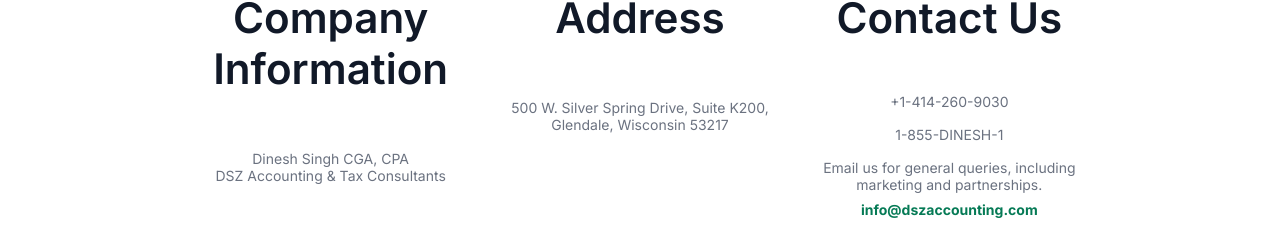
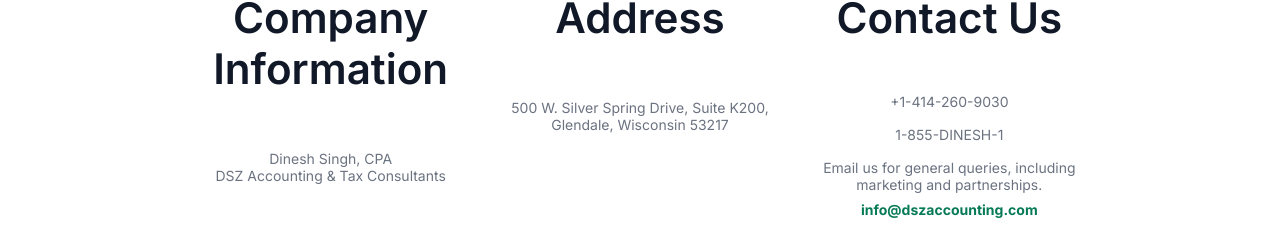
Before and after one commit to wtrepair/dszaccounting, a React (Vite) app: page / in a window 1280 px wide. Shown: the part 8107-8347 px from the top of the page. Built offline with nearby package versions, Linux system fonts and the light colour scheme.

Commit message:
Remove Canadian references from AboutUs and Contact components

```diff
--- a/src/components/AboutUs.tsx
+++ b/src/components/AboutUs.tsx
@@ -14,7 +14,7 @@
 
       {/* Description */}
       <p className="max-w-3xl text-lg text-gray-500 text-center leading-relaxed">
-        With 30 years of accounting experience spanning multiple industries, Mr. Dinesh Singh has acquired exceptional expertise in a variety of service areas related to both corporate and personal accounting and taxation.
+        With 30 years of accounting experience spanning multiple industries across the United States, Mr. Dinesh Singh has acquired exceptional expertise in a variety of service areas related to both corporate and personal accounting and US taxation.
       </p>
 
       {/* Stats Section */}
--- a/src/components/Contact.tsx
+++ b/src/components/Contact.tsx
@@ -21,7 +21,7 @@
           </div>
           <h3 className="font-semibold mt-4">Company Information</h3>
           <p className="text-gray-500 text-sm">
-            Dinesh Singh CGA, CPA
+            Dinesh Singh, CPA
             <br /> DSZ Accounting & Tax Consultants
           </p>
         </div>
@@ -30,12 +30,6 @@
             <img src="/mappin.svg" alt="Address Icon" className="w-10 h-10" />
           </div>
           <h3 className="font-semibold mt-4">Address</h3>
-          {/* Address for .ca website */}
-          {/* <p className="text-gray-500 text-sm">
-            216-2985 Drew Road
-            <br /> Mississauga, ON
-          </p> */}
-          {/* Address for .com website */}
           <p className="text-gray-500 text-sm">
             500 W. Silver Spring Drive, Suite K200,
             <br /> Glendale, Wisconsin 53217
@@ -46,9 +40,6 @@
             <img src="/phone.svg" alt="Contact Icon" className="w-10 h-10" />
           </div>
           <h3 className="font-semibold mt-4">Contact Us</h3>
-          {/* Phone for .ca website */}
-          {/* <p className="text-gray-500 text-sm">+1 613 480 0184</p> */}
-          {/* Phone for .com website */}
           <p className="text-gray-500 text-sm m-2">+1-414-260-9030</p>
           <p className="text-gray-500 text-sm m-2">1-855-DINESH-1</p>
           <p className="text-gray-500 text-sm m-2">
```
Also changed, not shown: 2 other files (tests, documents, lock files or other folders).
